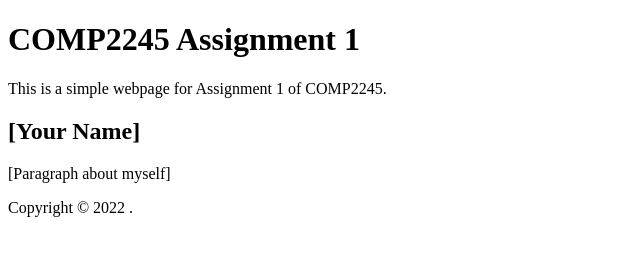
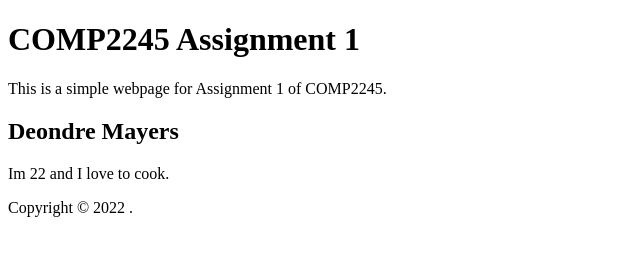
Before and after one commit to Dcode25/comp2245-assignment1, a plain HTML site: page index.html in a window 1280 px wide. Shown: the whole page, without its empty margins (0-640 px from the left). Drawn offline with Linux system fonts and the light colour scheme.

Commit message:
created html page

```diff
--- a/index.html
+++ b/index.html
@@ -13,8 +13,8 @@
 webpage for Assignment 1 of COMP2245.</p>
  </header>
  <main>
- <h2>[Your Name]</h2>
- <p>[Paragraph about myself]</p>
+ <h2>Deondre Mayers</h2>
+ <p>Im 22 and I love to cook.</p>
  </main>
  <footer>
  <p>Copyright &copy; 2022 <Your Name>.</p>
```
